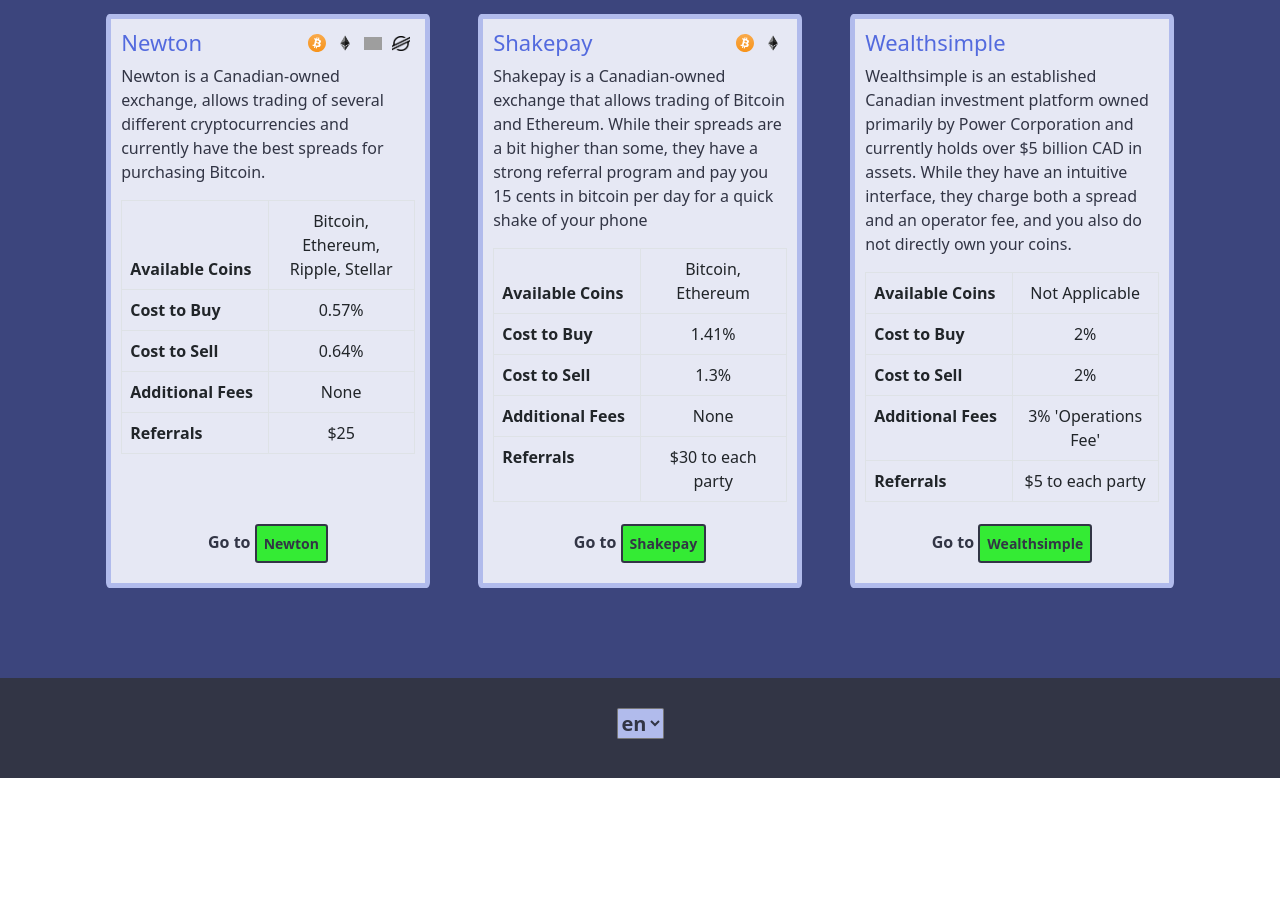
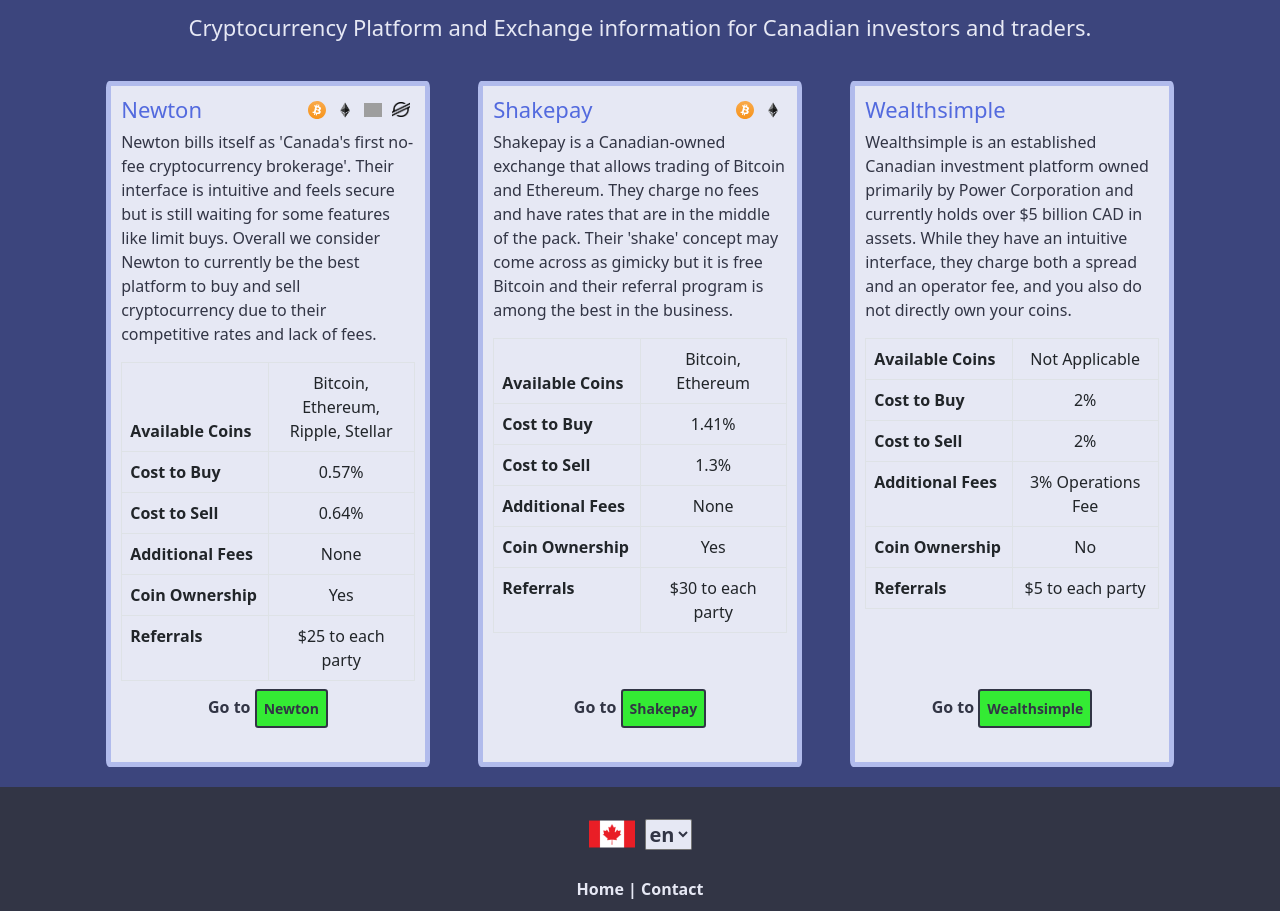
Before and after one commit to Ywehc/cryptohawk, a Vue app: page /#/ in a window 1280 px wide. Shown: the part 80-991 px from the top of the page. Before the commit the page ends 858 px from the top, so only its background shows below. Built offline with nearby package versions, Linux system fonts and the light colour scheme; grey boxes are pictures that could not be loaded.

Commit message:
mvp close

```diff
--- a/src/App.vue
+++ b/src/App.vue
@@ -27,7 +27,7 @@
     min-height: 5vh;
   }
   .main {
-    min-height: 88vh;
+    min-height: 86vh;
   }
   .footer {
     min-height: 5vh;
--- a/src/components/DesktopGrid.vue
+++ b/src/components/DesktopGrid.vue
@@ -1,5 +1,6 @@
 <template>
     <div class="desktop-grid container">
+      <h2>{{ $t('message.brand.description') }}</h2>
       <platform-cards />
     </div>
 </template>
@@ -13,5 +14,14 @@
 </script>
 
 <style scoped lang="scss">
-
+.desktop-grid {
+  padding-top: 40px;
+}
+h2 {
+  color: $lightest;
+  font-size: 22px;
+  width: 90%;
+  margin: auto;
+  text-align: center;
+}
 </style>
--- a/src/components/Footer.vue
+++ b/src/components/Footer.vue
@@ -1,11 +1,17 @@
 <template>
     <div id="footer">
         <div class="locale-changer">
+            <img src="../../public/assets/flag-canada.png">
             <select v-model="$i18n.locale">
                 <option v-for="(lang, i) in langs" :key="`Lang${i}`" :value="lang">
                     {{ lang }}
                 </option>
             </select>
+        </div>
+        <div class="footer-links">
+            <router-link to="/">{{ $t('message.nav.home') }}</router-link> |
+            <router-link to="/contact">{{ $t('message.nav.contact') }}</router-link>
+            <!-- <router-link to="/privacy">Legal & Privacy</router-link> -->
         </div>
     </div>
 </template>
@@ -26,16 +32,29 @@
     color: $lightest;
     text-align: center;
     padding: 10px;
-    font-size: 20px;
     font-weight: bold;
 }
 .locale-changer {
     margin: 20px;
     select {
-        background: $light;
+        background: $lightest;
         color: $darkest;
         border-radius: 5%;
         font-weight: bold;
+        margin-left: 5px;
+        font-size: 20px;
+    }
+    img {
+        height: 46px;
+        margin-right: 5px;
+        margin-top: -6px;
     }
 }
+.footer-links a {
+    text-decoration: none;
+    color: $lightest;
+}
+.footer-links :hover {
+    color: $medium;
+}
 </style>
--- a/src/components/Nav.vue
+++ b/src/components/Nav.vue
@@ -1,7 +1,5 @@
 <template>
     <div id="nav">
-      <!-- <router-link to="/">Home</router-link> |
-      <router-link to="/about">About</router-link> -->
         <img src="/../assets/hawk.svg" class="logo">
         <h2 class="brand-text">cryptohawk</h2>
     </div>
@@ -9,7 +7,7 @@
 
 <style lang="scss">
 #nav {
-  padding: 4px;
+  padding: 20px 0px;
   margin: auto;
   text-align: center;
   color: $lightest;
@@ -18,7 +16,6 @@
 }
 .logo {
   width: 40px;
-  margin-top: 10px;
   margin: auto;
   filter: invert(92%) sepia(18%) saturate(145%) hue-rotate(196deg) brightness(99%) contrast(93%);
 }
@@ -35,7 +32,6 @@
     flex-direction: row;
   }
   .logo {
-    margin-top: 0;
     margin-left: 0;
     width: 30px;
   }
--- a/src/components/PlatformCard.vue
+++ b/src/components/PlatformCard.vue
@@ -29,13 +29,17 @@
                         <td class="value">{{ fees }}</td>
                     </tr>
                     <tr>
+                        <th scope="row" class="key">{{ $t('message.grid.coin_ownership') }}</th>
+                        <td class="value">{{ coin_ownership }}</td>
+                    </tr>
+                    <tr>
                         <th scope="row" class="key">{{ $t('message.grid.referrals') }}</th>
                         <td colspan="2" class="value">{{ referral }}</td>
                     </tr>
                 </tbody>
             </table>
         </div>
-        <p class="cta">Go to
+        <p class="cta">{{ $t('message.grid.go_to') }}
             <a class="btn btn-primary btn-sm" :href="dynamicUrl" role="button" target="_blank">
                 {{ title }}
             </a>
@@ -49,7 +53,7 @@
 
 export default {
   name: 'PlatformCard',
-  props: ['title', 'description', 'spread', 'fees', 'referral', 'spread_buying', 'spread_selling', 'coins', 'image_coins'],
+  props: ['title', 'description', 'spread', 'fees', 'referral', 'spread_buying', 'spread_selling', 'coins', 'image_coins', 'coin_ownership'],
   computed: {
     coinSet() {
       switch (this.title) {
--- a/src/components/PlatformCards.vue
+++ b/src/components/PlatformCards.vue
@@ -6,8 +6,9 @@
         spread_buying="0.57%"
         spread_selling="0.64%"
         fees="None"
-        referral="$25"
-        coins="Bitcoin, Ethereum, Ripple, Stellar">
+        :referral="newtonReferral"
+        :coins="$t('message.grid.newton.coins')"
+        :coin_ownership="$t('message.grid.yes')">
       </platform-card>
       <platform-card
         title="Shakepay"
@@ -15,17 +16,19 @@
         spread_buying="1.41%"
         spread_selling="1.3%"
         fees="None"
-        referral="$30 to each party"
-        coins="Bitcoin, Ethereum">
+        :referral="shakepayReferral"
+        :coins="$t('message.grid.shakepay.coins')"
+        :coin_ownership="$t('message.grid.yes')">
       </platform-card>
       <platform-card
         title="Wealthsimple"
         :description="$t('message.grid.wealthsimple.description')"
         spread_buying="2%"
         spread_selling="2%"
-        fees="3% 'Operations Fee'"
-        referral="$5 to each party"
-        coins="Not Applicable">
+        :fees="wealthsimpleFees"
+        :referral="wealthsimpleReferral"
+        :coins="$t('message.grid.wealthsimple.coins')"
+        :coin_ownership="$t('message.grid.no')">
       </platform-card>
     </div>
 </template>
@@ -35,6 +38,20 @@
 
 export default {
   components: { PlatformCard },
+  computed: {
+    newtonReferral() {
+      return (`$25 ${this.$t('message.grid.to_each_party')}`);
+    },
+    shakepayReferral() {
+      return (`$30 ${this.$t('message.grid.to_each_party')}`);
+    },
+    wealthsimpleReferral() {
+      return (`$5 ${this.$t('message.grid.to_each_party')}`);
+    },
+    wealthsimpleFees() {
+      return (`3% ${this.$t('message.grid.operations_fee')}`);
+    },
+  },
 };
 </script>
 
--- a/src/i18n.js
+++ b/src/i18n.js
@@ -1,3 +1,5 @@
+/* eslint-disable max-len */
+/* eslint-disable quotes */
 import Vue from 'vue';
 import VueI18n from 'vue-i18n';
 
@@ -9,21 +11,37 @@
       brand: {
         description: 'Cryptocurrency Platform and Exchange information for Canadian investors and traders.',
       },
+      nav: {
+        home: 'Home',
+        contact: 'Contact',
+      },
       grid: {
         newton: {
-          description: 'Newton is a Canadian-owned exchange, allows trading of several different cryptocurrencies and currently have the best spreads for purchasing Bitcoin.',
+          description: `Newton bills itself as 'Canada's first no-fee cryptocurrency brokerage'. Their interface is intuitive and feels secure but is still waiting for some features like limit buys. Overall we consider Newton to currently be the best platform to buy and sell cryptocurrency due to their competitive rates and lack of fees.`,
+          coins: 'Bitcoin, Ethereum, Ripple, Stellar',
         },
         shakepay: {
-          description: 'Shakepay is a Canadian-owned exchange that allows trading of Bitcoin and Ethereum. While their spreads are a bit higher than some, they have a strong referral program and pay you 15 cents in bitcoin per day for a quick shake of your phone',
+          description: `Shakepay is a Canadian-owned exchange that allows trading of Bitcoin and Ethereum. They charge no fees and have rates that are in the middle of the pack. Their 'shake' concept may come across as gimicky but it is free Bitcoin and their referral program is among the best in the business.`,
+          coins: 'Bitcoin, Ethereum',
         },
         wealthsimple: {
           description: 'Wealthsimple is an established Canadian investment platform owned primarily by Power Corporation and currently holds over $5 billion CAD in assets. While they have an intuitive interface, they charge both a spread and an operator fee, and you also do not directly own your coins.',
+          coins: 'Not Applicable',
         },
         coins: 'Available Coins',
         spread_buying: 'Cost to Buy',
         spread_selling: 'Cost to Sell',
         fees: 'Additional Fees',
         referrals: 'Referrals',
+        coin_ownership: 'Coin Ownership',
+        yes: 'Yes',
+        no: 'No',
+        to_each_party: 'to each party',
+        operations_fee: 'Operations Fee',
+        go_to: 'Go to',
+      },
+      contact: {
+        header: 'How can we help you today?',
       },
     },
   },
@@ -32,16 +50,34 @@
       brand: {
         description: "Informations sur la plateforme et l'échange de crypto-monnaie pour les investisseurs et les commerçants canadiens.",
       },
+      nav: {
+        home: `Page d'accueil`,
+        contact: 'Contacter',
+      },
       grid: {
-        description: {
-          newton: 'Newton is a Canadian-owned exchange, allows trading of several different cryptocurrencies and currently have the best spreads for purchasing Bitcoin.',
-          shakepay: 'Shakepay blah blah',
+        newton: {
+          description: `Newton se présente comme «le premier courtage de crypto-monnaie sans frais au Canada». Leur interface est intuitive et sécurisée, mais attend toujours certaines fonctionnalités telles que les achats limités. Dans l'ensemble, nous considérons Newton comme actuellement la meilleure plateforme pour acheter et vendre des crypto-monnaies en raison de leurs tarifs compétitifs et de l'absence de frais.`,
+          coins: 'Bitcoin, Ethereum, Ripple, Stellar',
         },
-        coins: 'las pièces',
-        spread_buying: 'spread',
-        spread_selling: 'spread',
-        fees: 'frais',
+        shakepay: {
+          description: `Shakepay est une bourse de propriété canadienne qui permet la négociation de Bitcoin et d'Ethereum. Ils ne facturent aucun frais et ont des tarifs au milieu du peloton. Leur concept de  'shake' peut sembler gimicky, mais il s'agit de Bitcoin gratuit et leur programme de parrainage est parmi les meilleurs du secteur.`,
+          coins: 'Bitcoin, Ethereum',
+        },
+        wealthsimple: {
+          description: `Wealthsimple est une plateforme d'investissement canadienne établie détenue principalement par Power Corporation et détient actuellement des actifs de plus de 5 milliards de dollars canadiens.Bien qu'ils aient une interface intuitive, ils facturent à la fois des frais de propagation et des frais d'opérateur, et vous ne possédez pas non plus directement vos pièces.`,
+          coins: `N'est pas applicable`,
+        },
+        coins: 'Pièces disponibles',
+        spread_buying: `Coût d'achat`,
+        spread_selling: `Coût de vente`,
+        fees: 'Frais supplémentaires',
         referrals: 'références',
+        coin_ownership: `Propriété des pièces`,
+        yes: 'Oui',
+        no: 'Non',
+        to_each_party: `à chaque partie`,
+        operations_fee: 'Frais de fonctionnement',
+        go_to: `Aller à`,
       },
     },
   },
--- a/src/router/index.js
+++ b/src/router/index.js
@@ -11,12 +11,12 @@
     component: Home,
   },
   {
-    path: '/about',
-    name: 'About',
+    path: '/contact',
+    name: 'Contact',
     // route level code-splitting
     // this generates a separate chunk (about.[hash].js) for this route
     // which is lazy-loaded when the route is visited.
-    component: () => import(/* webpackChunkName: "about" */ '../views/About.vue'),
+    component: () => import(/* webpackChunkName: "contact" */ '../views/Contact.vue'),
   },
 ];
 
--- a/src/views/About.vue
+++ /dev/null
@@ -1,5 +0,0 @@
-<template>
-  <div class="about">
-    <h1>This is an about page</h1>
-  </div>
-</template>
```
Also changed, not shown: src/views/Contact.vue (added, +49 -0 lines), public/assets/flag-canada.png (added).
